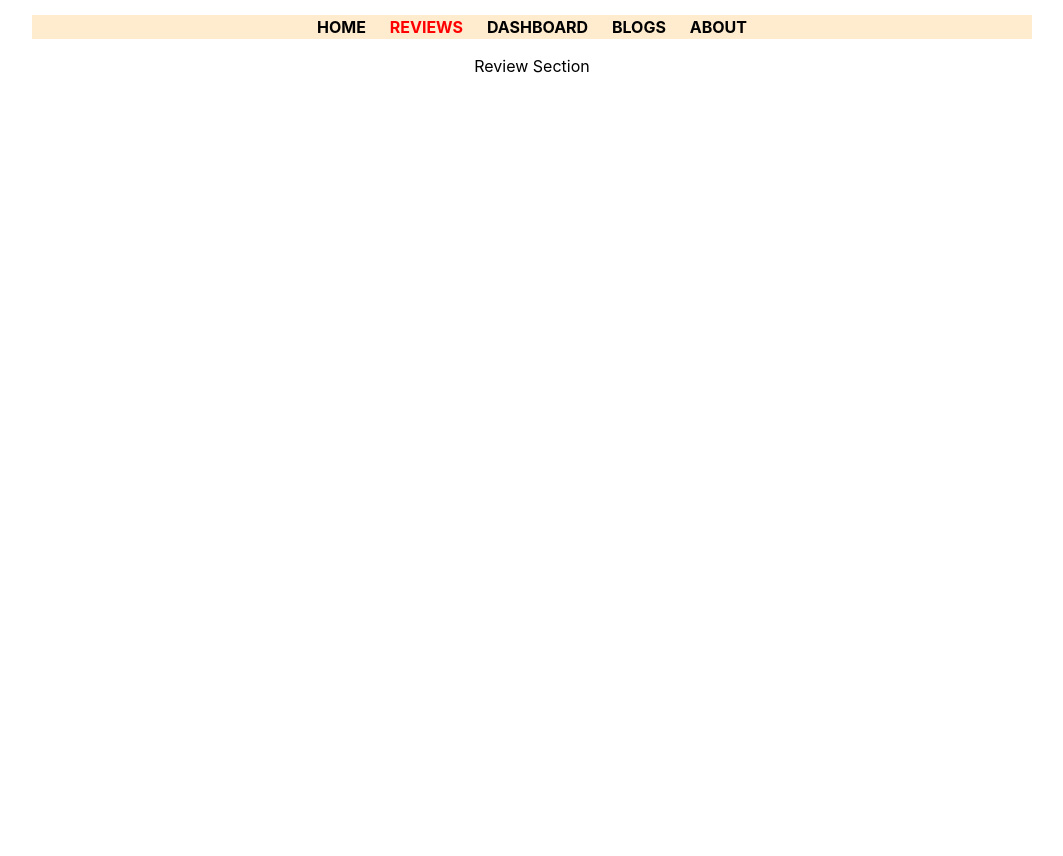
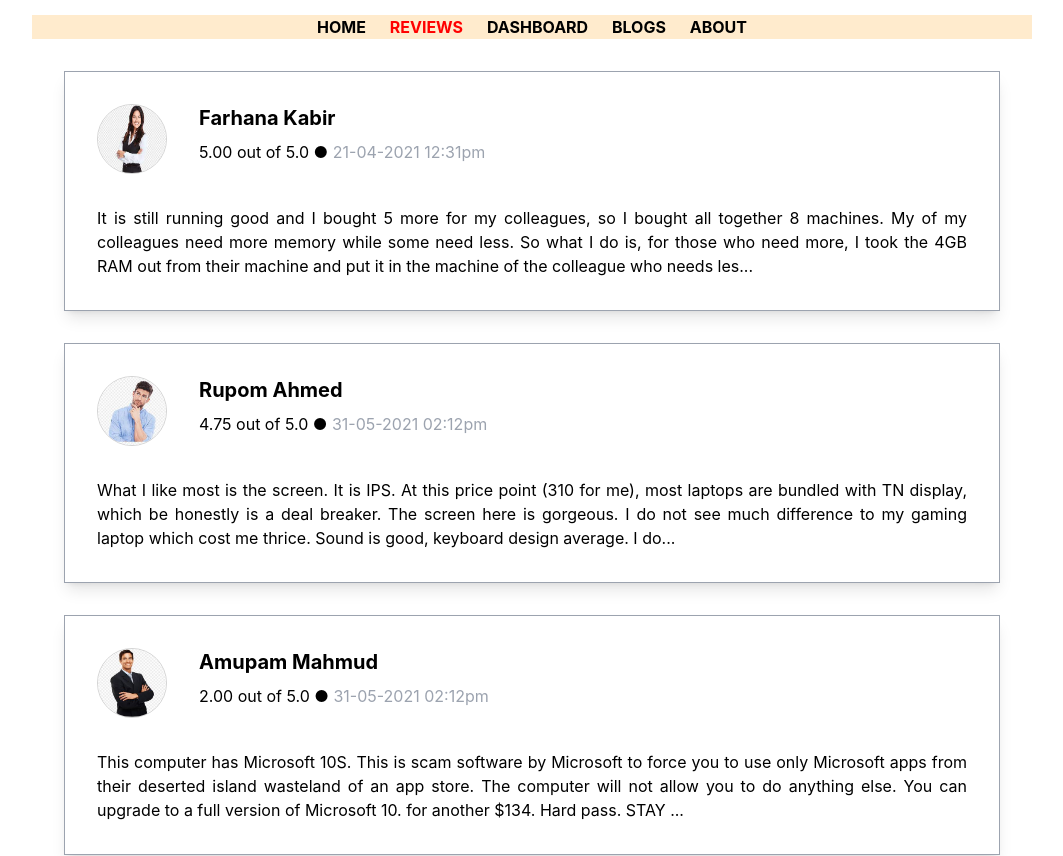
Before and after one commit to git-mhasan/review-website-react, a React (Create React App) app: page /reviews in a window 1280 px wide. Shown: the top 856 px of the page, without its empty margins (108-1171 px from the left). Before the commit the page ends 800 px from the top, so only its background shows below. Built offline with nearby package versions, Linux system fonts and the light colour scheme.

Commit message:
review section updated

```diff
--- a/src/components/ReviewDetail/ReviewDetail.css
+++ b/src/components/ReviewDetail/ReviewDetail.css
@@ -0,0 +1,12 @@
+* {
+    box-sizing: border-box;
+    margin: 0;
+    padding: 0;
+}
+
+.detail-rev-pic {
+    width: 70px;
+    height: 70px;
+    border: 1px solid lightgray;
+    border-radius: 50%;
+}
--- a/src/components/ReviewDetail/ReviewDetail.js
+++ b/src/components/ReviewDetail/ReviewDetail.js
@@ -1,9 +1,18 @@
 import React from 'react';
+import './ReviewDetail.css'
 
-const ReviewDetail = ({ name, date, comments, imageUrl, rating }) => {
+const ReviewDetail = ({ review }) => {
+    const { name, date, comments, imageUrl, rating } = review;
     return (
-        <div className='review-details'>
-            <p>{rating}/5.0</p>
+        <div className='review-details border border-gray-400 m-8 shadow-lg'>
+            <div className='flex m-8'>
+                <img className='detail-rev-pic' src={imageUrl} alt="" />
+                <div className='align-middle'>
+                    <h3 className='mx-5 text-left'> <span className='m-3 text-xl font-bold'>{name}</span> </h3>
+                    <p className='mx-8 my-2 text-left'>{rating} out of 5.0  ● <span className='text-gray-400'>{date}</span></p>
+                </div>
+            </div>
+            <p className='text-justify mx-8 mb-8'>{comments.length > 300 ? comments.slice(0, 300) + "..." : comments}</p>
         </div>
     );
 };
--- a/src/components/Reviews/Reviews.js
+++ b/src/components/Reviews/Reviews.js
@@ -1,10 +1,16 @@
 import React from 'react';
+import useReview from '../../hooks/useReview';
+import ReviewDetail from '../ReviewDetail/ReviewDetail';
 import './Reviews.css';
 
 const Reviews = () => {
+    const reviews = useReview();
     return (
         <div>
-            <h2>Review Section</h2>
+            {reviews.map(review => <ReviewDetail
+                key={review.id}
+                review={review}
+            ></ReviewDetail>)}
         </div>
     );
 };
```
